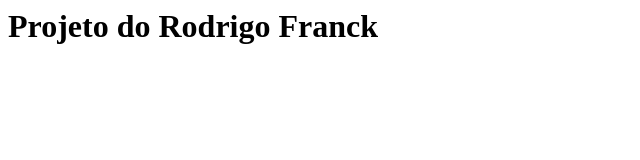
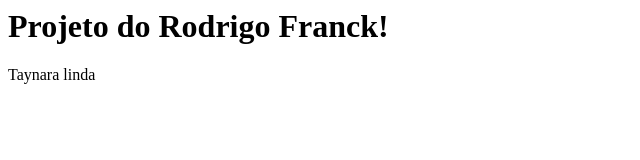
Before and after one commit to drigoh20/curso-git, a plain HTML site: page index.html in a window 1280 px wide. Shown: the full height of the page, 0-640 px from the left. Drawn offline with Linux system fonts and the light colour scheme.

Commit message:
inclusão da exclamação no header e inclusão do parágrafo

```diff
--- a/index.html
+++ b/index.html
@@ -2,6 +2,7 @@
     <head>
     </head>
     <body>
-    	<h1>Projeto do Rodrigo Franck </h1>
+    	<h1>Projeto do Rodrigo Franck!</h1>
+    	<p> Taynara linda</p>
     </body>
 </html>
```
